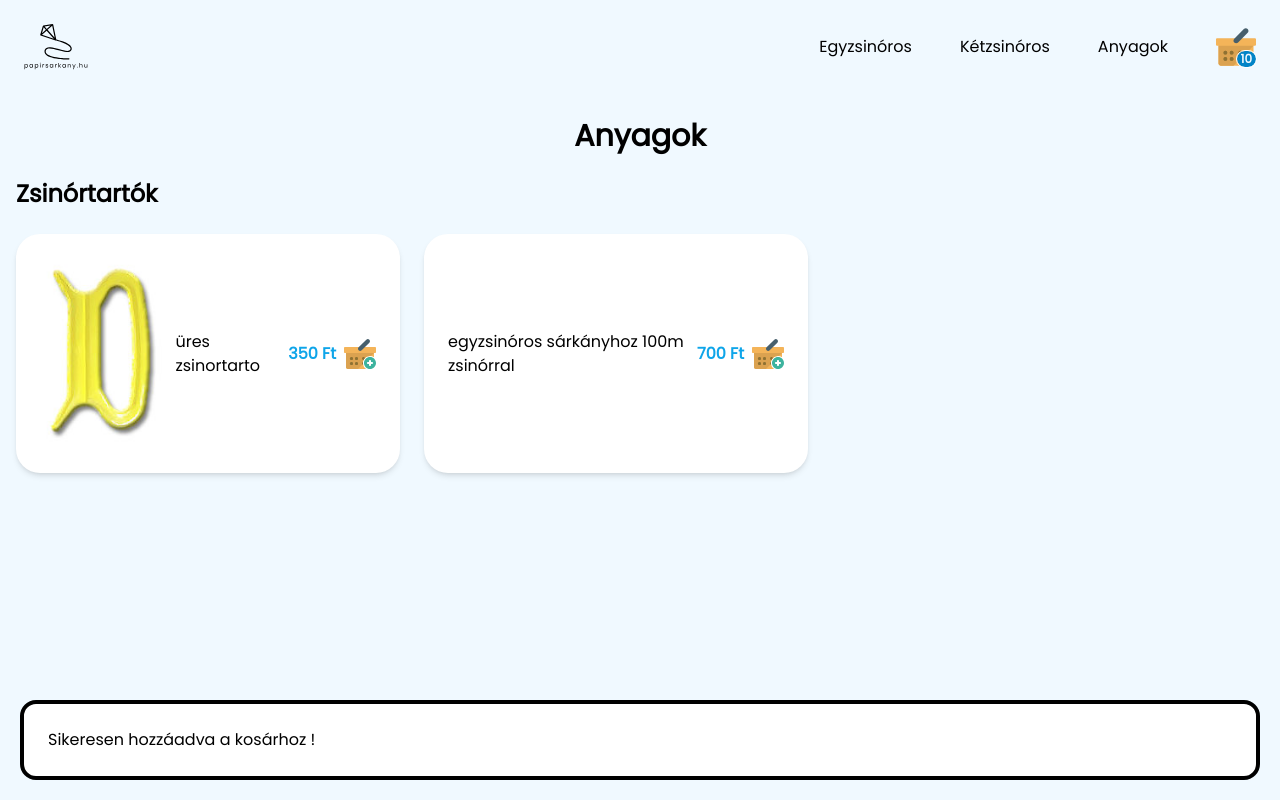
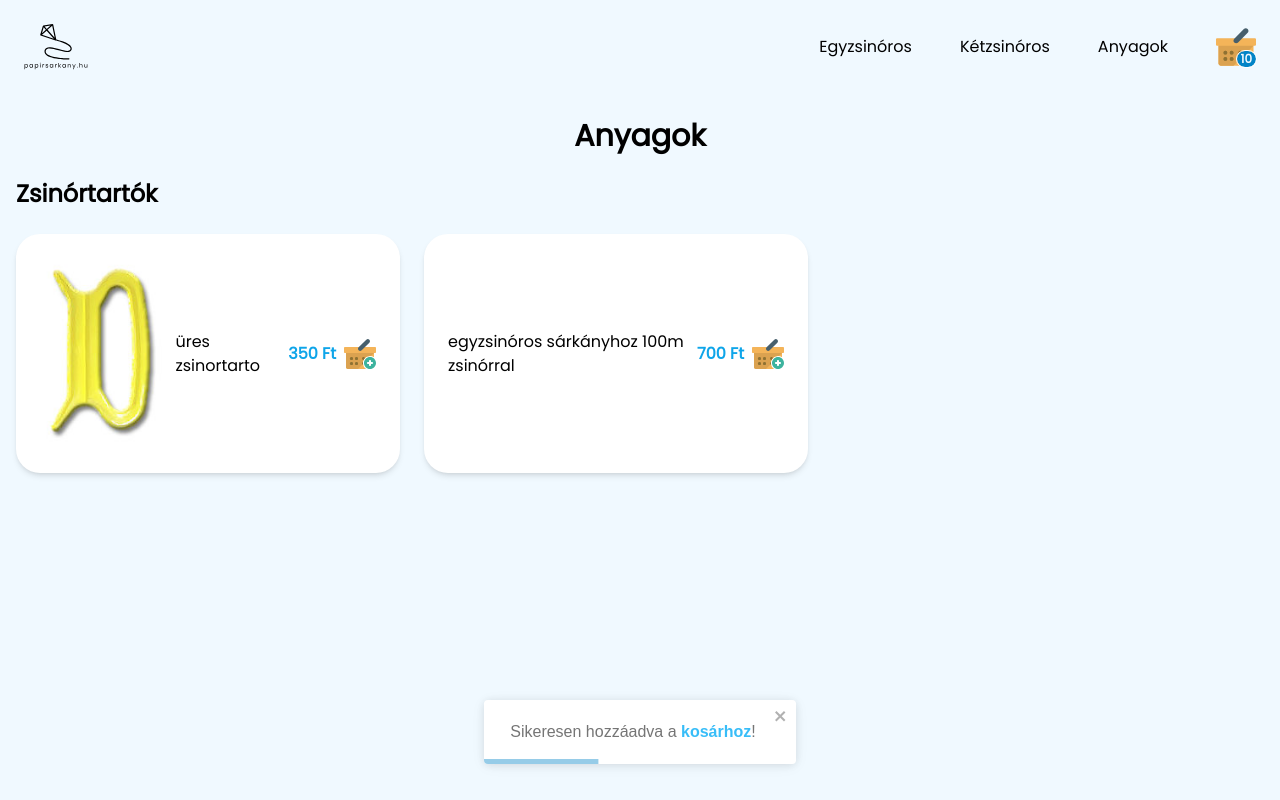
Before and after one commit to c-h-o-n/papirsarkany-legacy, a React (Create React App) app: page /anyagok in a window 1280 px wide. Both pictures are taken after a click on the button 360 px from the left and 353 px from the top of the page. Built offline with nearby package versions, Linux system fonts and the light colour scheme; what @ebay/nice-modal-react, react-step-builder would draw is missing.

Commit message:
implement  react-toastify

```diff
--- a/package.json
+++ b/package.json
@@ -10,7 +10,8 @@
     "react-hook-form": "^7.35.0",
     "react-router-dom": "^6.3.0",
     "react-scripts": "5.0.1",
-    "react-step-builder": "^3.0.6"
+    "react-step-builder": "^3.0.6",
+    "react-toastify": "^9.0.8"
   },
   "scripts": {
     "start": "react-scripts start",
--- a/src/Layout.tsx
+++ b/src/Layout.tsx
@@ -1,3 +1,4 @@
+import { Slide, ToastContainer } from 'react-toastify';
 import { Outlet } from 'react-router-dom';
 import NavBar from './components/NavBar';
 
@@ -5,6 +6,15 @@ export default function Layout() {
   return (
     <div className="bg-sky-50 min-h-screen min-w-full absolute flex flex-col ">
       <NavBar />
+      <ToastContainer
+        position="bottom-center"
+        limit={1}
+        transition={Slide}
+        enableMultiContainer
+        autoClose={3000}
+        progressStyle={{ background: 'unset' }}
+        progressClassName={'!bg-sky-300'}
+      />
       <div className="container mx-auto px-4">
         <Outlet />
       </div>
--- a/src/Providers.tsx
+++ b/src/Providers.tsx
@@ -3,15 +3,12 @@ import NiceModal from '@ebay/nice-modal-react';
 // providers
 import { StepsProvider } from 'react-step-builder';
 import { CartProvider } from './context/CartContext';
-import { AlertProvider } from './context/AlertContext';
 
 export default function Providers({ children }: { children: ReactNode }) {
   return (
     <NiceModal.Provider>
       <StepsProvider>
-        <AlertProvider>
-          <CartProvider>{children}</CartProvider>
-        </AlertProvider>
+        <CartProvider>{children}</CartProvider>
       </StepsProvider>
     </NiceModal.Provider>
   );
--- a/src/components/MaterialCard.tsx
+++ b/src/components/MaterialCard.tsx
@@ -1,9 +1,11 @@
+import { toast } from 'react-toastify';
+
 import { useCart } from '../context/CartContext';
 import { Material } from '../types/Material';
 
 // assets
 import addItem from '../assets/add-item.svg';
-import { useAlert } from '../context/AlertContext';
+import AddToCartToastMessage from './toasts/AddToCartToast';
 
 type MaterialCardProps = {
   material: Material;
@@ -11,8 +13,6 @@ type MaterialCardProps = {
 
 export default function MaterialCard({ material }: MaterialCardProps) {
   const { increaseCartQuantity } = useCart();
-
-  const { showAlert } = useAlert();
 
   return (
     <div className="flex gap-2 items-center  max-w-sm bg-white rounded-3xl shadow-md p-6 relative">
@@ -26,7 +26,8 @@ export default function MaterialCard({ material }: MaterialCardProps) {
         type={'button'}
         onClick={() => {
           increaseCartQuantity(material.id);
-          showAlert('Sikeresen hozzáadva a kosárhoz !');
+          toast(<AddToCartToastMessage />);
+          toast.clearWaitingQueue();
         }}
       >
         <img src={addItem} alt="add-item" className="w-8" />
--- /dev/null
+++ b/src/components/toasts/AddToCartToast.tsx
@@ -0,0 +1,15 @@
+import { useNavigate } from 'react-router-dom';
+
+export default function AddToCartToastMessage() {
+  const navigate = useNavigate();
+
+  return (
+    <div className="text-center">
+      Sikeresen hozzáadva a{' '}
+      <button className="font-bold text-sky-400" type="button" onClick={() => navigate('/kosar')}>
+        kosárhoz
+      </button>
+      !
+    </div>
+  );
+}
--- a/src/context/AlertContext.tsx
+++ /dev/null
@@ -1,46 +0,0 @@
-import { createContext, ReactNode, useContext, useMemo, useState } from 'react';
-
-type AlertContextType = {
-  showAlert: (message: string) => void;
-};
-
-type AlertProviderProps = {
-  children: ReactNode;
-};
-
-const AlertContext = createContext({} as AlertContextType);
-
-export function useAlert() {
-  return useContext(AlertContext);
-}
-
-export function AlertProvider({ children }: AlertProviderProps) {
-  const [message, setMessage] = useState('');
-
-  const value = useMemo(() => {
-    const showAlert = (message: string) => {
-      setMessage(message);
-      setTimeout(() => setMessage(''), 3000);
-    };
-
-    return { showAlert };
-  }, []);
-
-  const renderAlert = () => {
-    if (!message) {
-      return null;
-    }
-    return (
-      <div className="absolute bottom-5 left-5 right-5 z-50 p-6 bg-white border-4 border-black rounded-2xl ">
-        {message}
-      </div>
-    );
-  };
-
-  return (
-    <AlertContext.Provider value={value}>
-      {renderAlert()}
-      {children}
-    </AlertContext.Provider>
-  );
-}
--- a/src/index.tsx
+++ b/src/index.tsx
@@ -2,6 +2,8 @@ import React from 'react';
 import ReactDOM from 'react-dom/client';
 
 import './index.css';
+import 'react-toastify/dist/ReactToastify.css';
+
 import '@fontsource/poppins';
 
 import App from './App';
```
Also changed, not shown: 1 other file (tests, documents, lock files or other folders).
